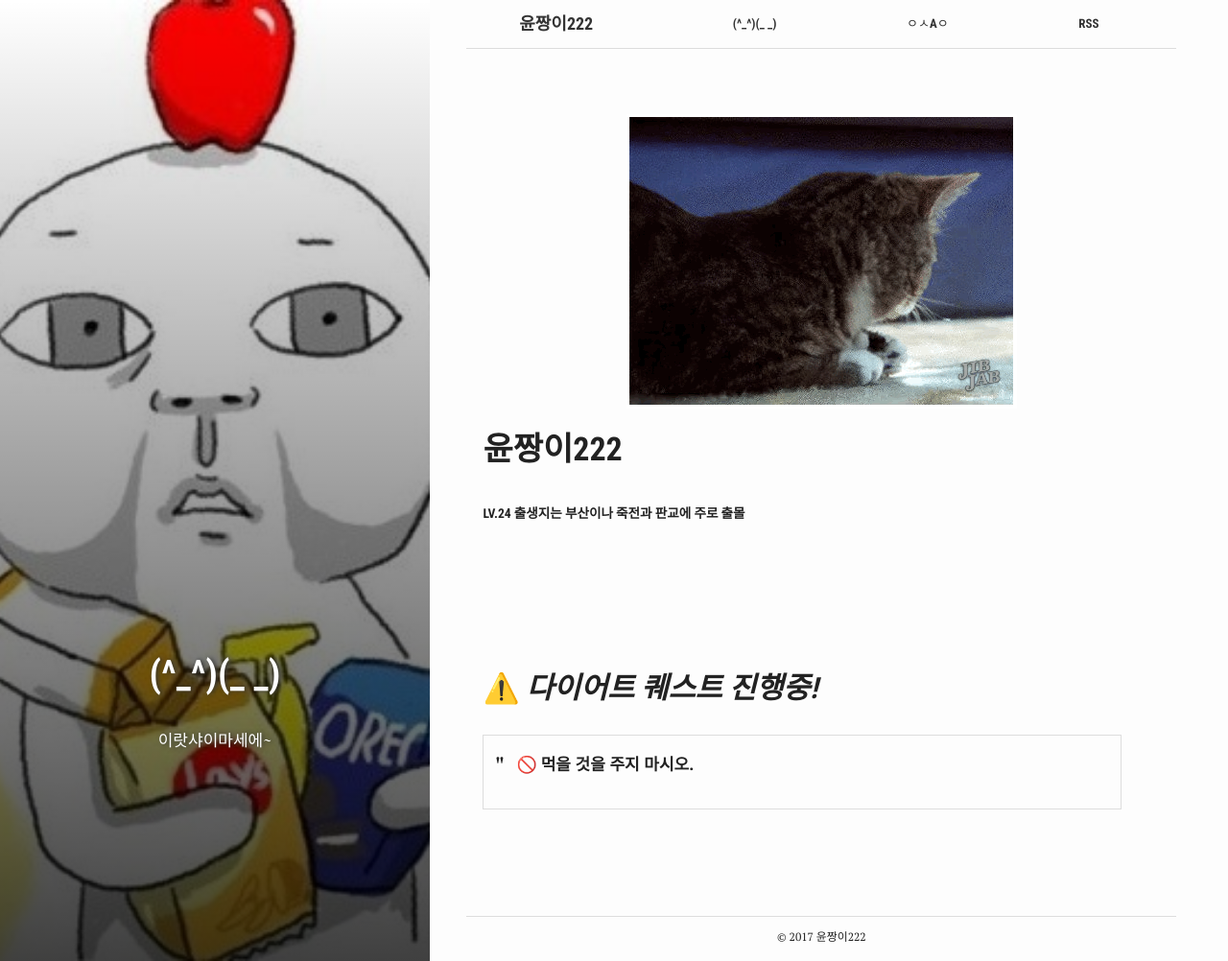
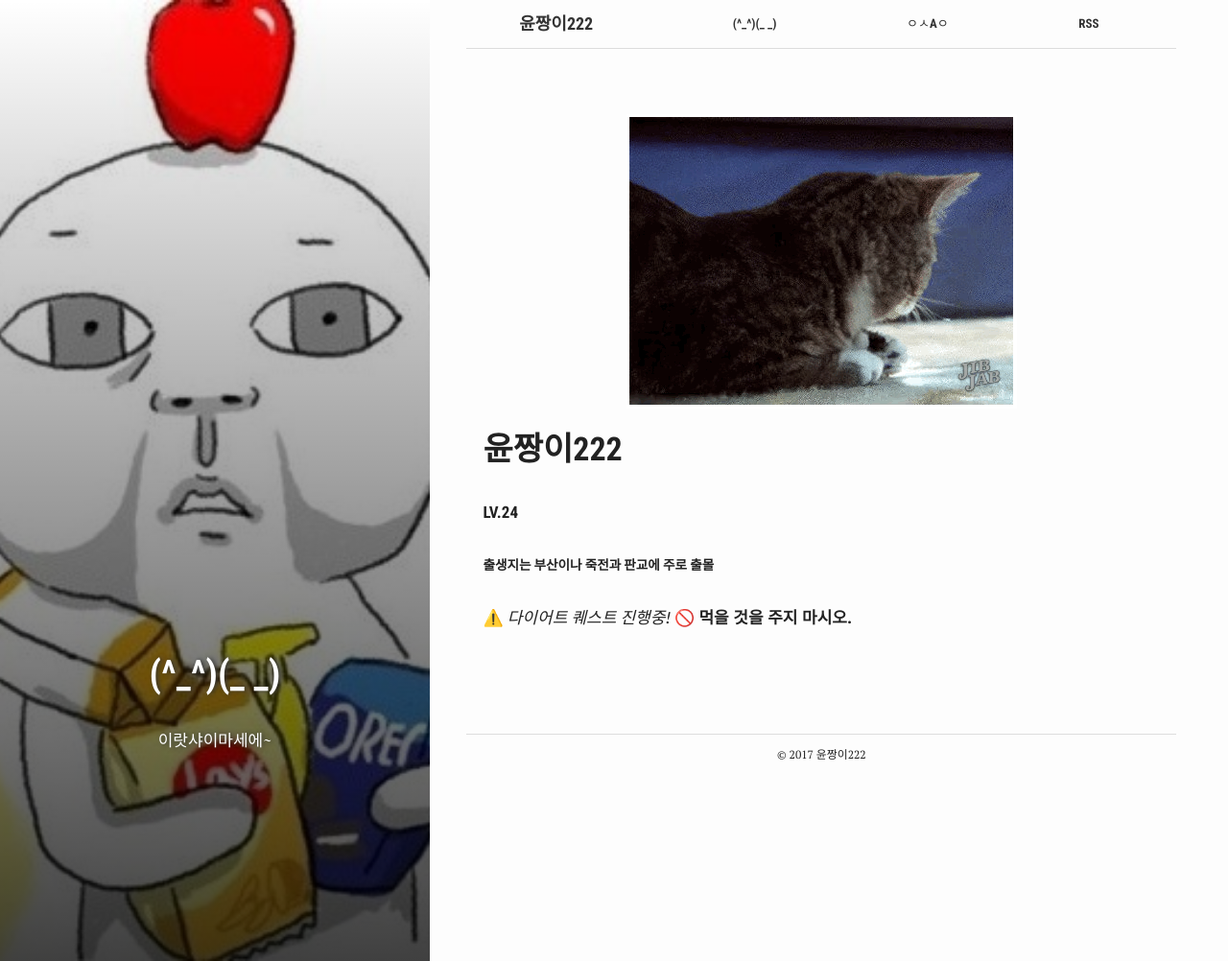
Before and after one commit to yunzzang222/queserasera_zz, a Jekyll site: the page built from (^_^)(_ _).md, in a window 1280 px wide and 1002 px high. Shown: the whole window at 96% size. Built offline with Jekyll 4.4.1, drawn with Linux system fonts in a browser that asks for light colours.

Commit message:
Update (^_^)(_ _).md

```diff
--- a/(^_^)(_ _).md
+++ b/(^_^)(_ _).md
@@ -12,13 +12,11 @@ active: (^_^)(_ _)
 ![크아앙 이미지](/assets/images/KakaoTalk_Photo_2017-08-12-15-36-54.gif)
 
 # 윤짱이222
-###### LV.24 출생지는 부산이나 죽전과 판교에 주로 출몰
+##### LV.24
+###### 출생지는 부산이나 죽전과 판교에 주로 출몰
 
-<br>
-<br>
-<br>
-<br>
+
+
 
 ⚠️ *다이어트 퀘스트 진행중!*
----
-> 🚫 **먹을 것을 주지 마시오.**
+🚫 **먹을 것을 주지 마시오.**
```
